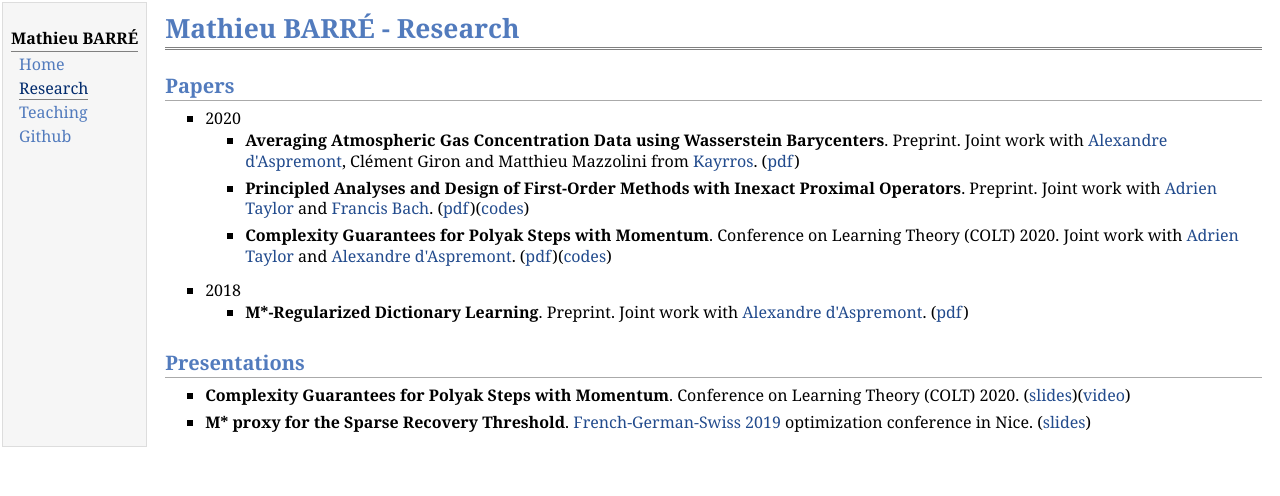
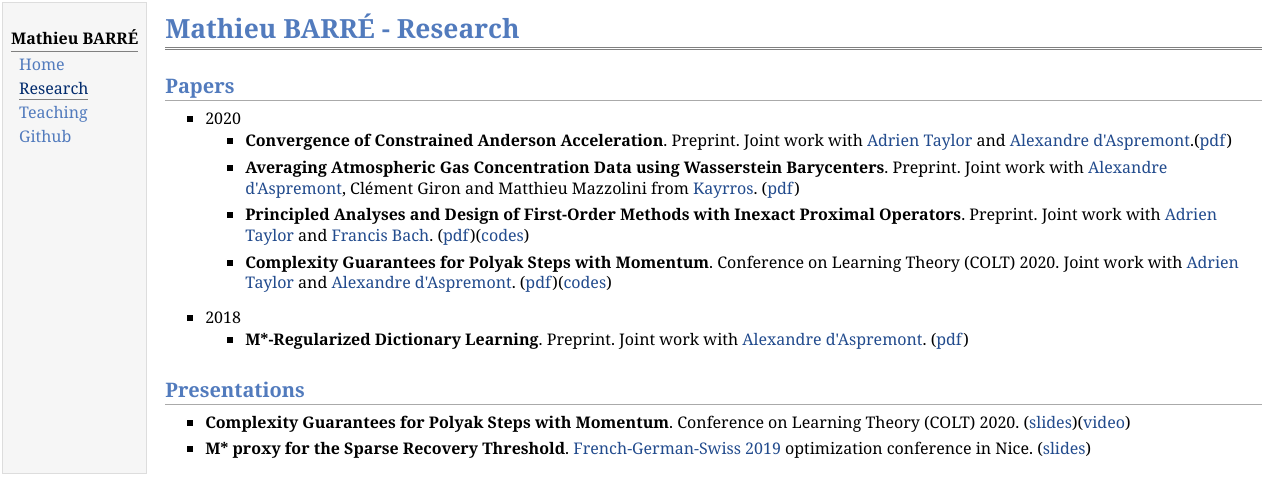
Before and after one commit to mathbarre/mathbarre.github.io, a plain HTML site: page research.html in a window 1280 px wide. Drawn offline with Linux system fonts and the light colour scheme.

Commit message:
constrained anderson

```diff
--- a/research.html
+++ b/research.html
@@ -25,6 +25,8 @@
 <ul>
 <li><p>2020</p>
 <ul>
+<li><p><b>Convergence of Constrained Anderson Acceleration</b>. Preprint. Joint work with <a rel="noopener noreferrer" target="_blank" href="https://www.di.ens.fr/~ataylor/">Adrien Taylor</a> and <a rel="noopener noreferrer" target="_blank" href="https://www.di.ens.fr/~aspremon/">Alexandre d'Aspremont</a>.(<a href="https://arxiv.org/pdf/2010.15482.pdf">pdf</a>)</p>
+</li>
 <li><p><b>Averaging Atmospheric Gas Concentration Data using Wasserstein Barycenters</b>. Preprint. Joint work with  <a rel="noopener noreferrer" target="_blank" href="https://www.di.ens.fr/~aspremon/">Alexandre d'Aspremont</a>, Clément Giron and Matthieu Mazzolini from <a rel="noopener noreferrer" target="_blank" href="https://www.kayrros.com/">Kayrros</a>. (<a href="https://arxiv.org/pdf/2010.02762.pdf">pdf</a>)</p>
 </li>
 <li><p><b>Principled Analyses and Design of First-Order Methods with Inexact Proximal Operators</b>. Preprint. Joint work with <a rel="noopener noreferrer" target="_blank" href="https://www.di.ens.fr/~ataylor/">Adrien Taylor</a> and <a rel="noopener noreferrer" target="_blank" href="https://www.di.ens.fr/~fbach/">Francis Bach</a>. (<a href="https://arxiv.org/pdf/2006.06041.pdf">pdf</a>)(<a href="https://github.com/mathbarre/InexactProximalOperators">codes</a>)</p>
```
Also changed, not shown: 1 other file.
